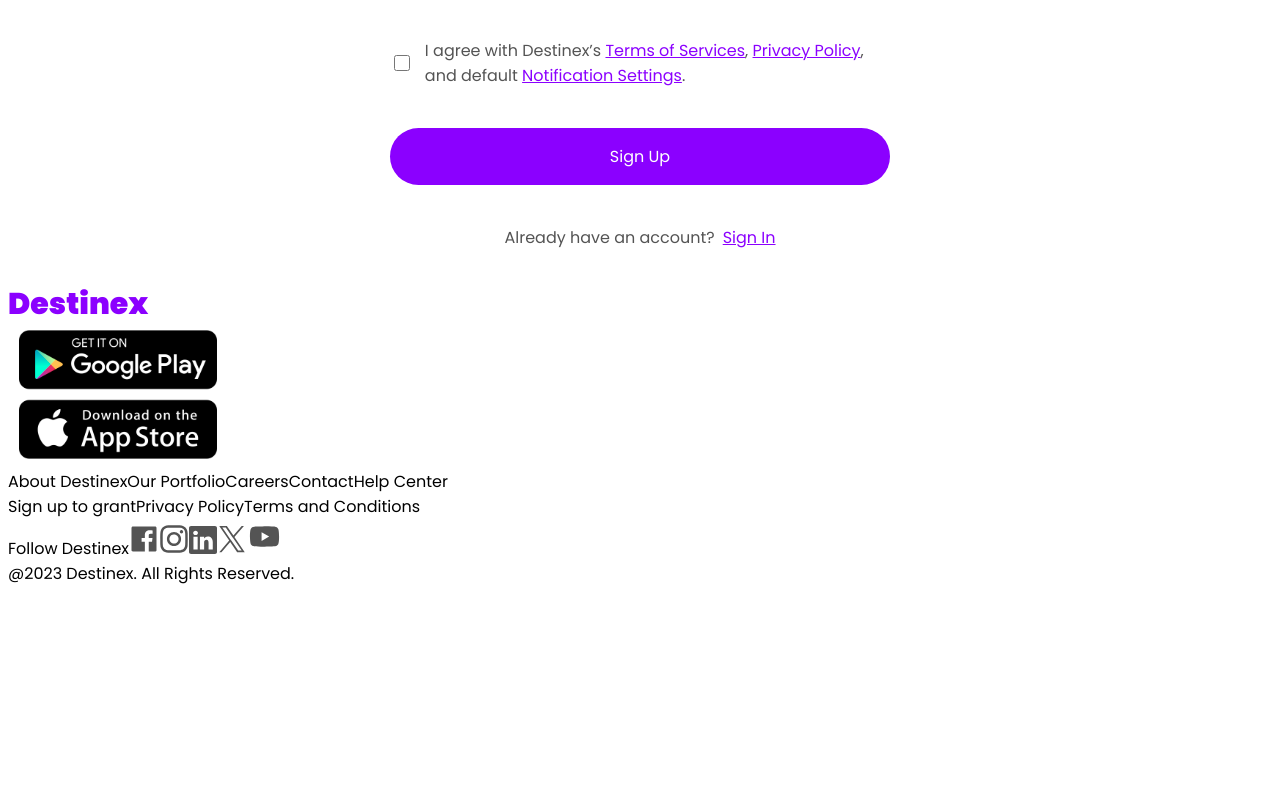
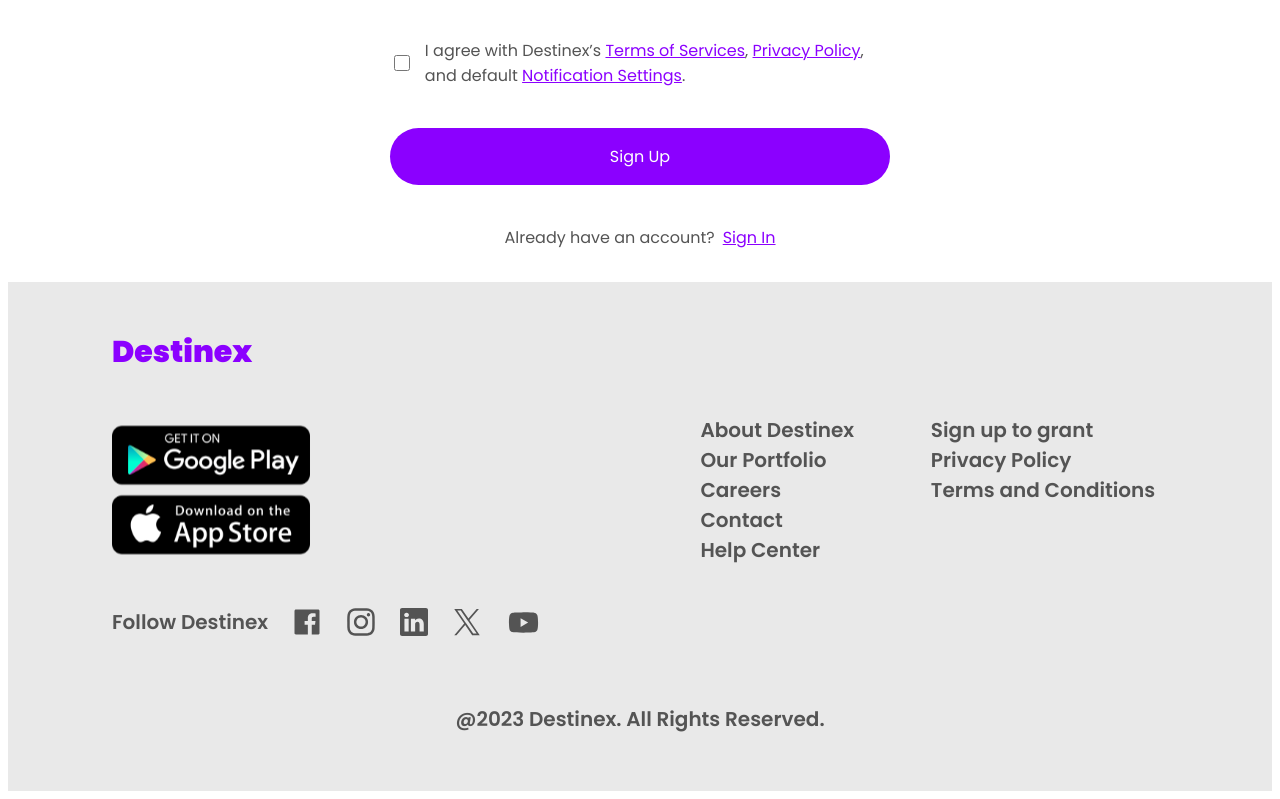
Before and after one commit to changminbark/Destinex, a React (Create React App) app in the folder frontend/: page / in a window 1280 px wide. Shown: the part 444-1243 px from the top of the page. Before the commit the page ends 1038 px from the top, so only its background shows below. Built offline with nearby package versions, Linux system fonts and the light colour scheme.

Commit message:
feat: footer

```diff
--- a/frontend/package.json
+++ b/frontend/package.json
@@ -8,6 +8,7 @@
     "@testing-library/user-event": "^13.5.0",
     "react": "^18.2.0",
     "react-dom": "^18.2.0",
+    "react-router-dom": "^6.18.0",
     "react-scripts": "5.0.1",
     "web-vitals": "^2.1.4"
   },
--- a/frontend/src/components/footer/footer.css
+++ b/frontend/src/components/footer/footer.css
@@ -1,3 +1,13 @@
+.bottom {
+    background: rgba(181, 181, 181, 0.30);
+}
+
+.bottomTitle {
+    padding-top: 3rem;
+    padding-bottom: 2.5rem;
+    padding-left: 6.5rem;
+}
+
 .bottomTitleText {
     color: #8B00FF;
     font-size: 1.875rem;
@@ -5,3 +15,69 @@
     font-weight: 900;
     line-height: normal;
 }
+
+.bottomLinksContainer {
+    display: flex;
+    flex-direction: row;
+    justify-content: space-between;
+}
+
+.Appstore_Logo {
+    padding-left: 5.8rem;
+    /*width: 15%;*/
+}
+
+.bottomLinks {
+    display: flex;
+    flex-direction: row;
+    padding-right: 2.5rem;
+}
+
+.bottomLinksTextBox {
+    display: flex;
+    flex-direction: column;
+    padding-right: 4.8rem;
+}
+
+.bottomLinksText {
+    color: #545454;
+    font-size: 20px;
+    font-style: normal;
+    font-weight: 600;
+    line-height: normal;
+}
+
+.bottomSocMed {
+    display: flex;
+    padding-top: 2.5rem;
+    padding-left: 6.5rem;
+    align-items: center;
+}
+
+.bottomSocMedFollowText {
+    color: #545454;
+    font-size: 20px;
+    font-style: normal;
+    font-weight: 600;
+    line-height: normal;
+}
+
+.bottomSocMedLogo {
+    padding-left: 1.5rem;
+}
+
+.bottomCopyright {
+    display: flex;
+    justify-content: center;
+    padding-top: 4rem;
+    padding-bottom: 3.6rem;
+}
+
+.bottomCopyrightText {
+    color: #545454;
+    text-align: center;
+    font-size: 20px;
+    font-style: normal;
+    font-weight: 600;
+    line-height: normal;
+}
--- a/frontend/src/components/footer/footer.jsx
+++ b/frontend/src/components/footer/footer.jsx
@@ -17,25 +17,27 @@
             <div className={"bottomLinksContainer"}>
                 <img className={"Appstore_Logo"} src={Appstore_Icon} alt={"Appstore Logo"} />
                 <div className={"bottomLinks"}>
+                    <div className={"bottomLinksTextBox"}>
                         <span className={"bottomLinksText"}>About Destinex</span>
                         <span className={"bottomLinksText"}>Our Portfolio</span>
                         <span className={"bottomLinksText"}>Careers</span>
                         <span className={"bottomLinksText"}>Contact</span>
                         <span className={"bottomLinksText"}>Help Center</span>
                     </div>
-                <div className={"bottomLinks"}>
+                    <div className={"bottomLinksTextBox"}>
                         <span className={"bottomLinksText"}>Sign up to grant</span>
                         <span className={"bottomLinksText"}>Privacy Policy</span>
                         <span className={"bottomLinksText"}>Terms and Conditions</span>
                     </div>
                 </div>
+            </div>
             <div className={"bottomSocMed"}>
                 <span className={"bottomSocMedFollowText"}>Follow Destinex</span>
-                <img src={Facebook_Icon} alt={"Facebook Logo"} />
-                <img src={Instagram_Icon} alt={"Instagram Logo"} />
-                <img src={Linkedin_Icon} alt={"Linkedin Logo"} />
-                <img src={X_Icon} alt={"X Logo"} />
-                <img src={Youtube_Icon} alt={"Youtube Logo"} />
+                <img className={"bottomSocMedLogo"} src={Facebook_Icon} alt={"Facebook Logo"} />
+                <img className={"bottomSocMedLogo"} src={Instagram_Icon} alt={"Instagram Logo"} />
+                <img className={"bottomSocMedLogo"} src={Linkedin_Icon} alt={"Linkedin Logo"} />
+                <img className={"bottomSocMedLogo"} src={X_Icon} alt={"X Logo"} />
+                <img className={"bottomSocMedLogo"} src={Youtube_Icon} alt={"Youtube Logo"} />
             </div>
             <div className={"bottomCopyright"}>
                 <span className={"bottomCopyrightText"}>@2023 Destinex. All Rights Reserved.</span>
--- a/frontend/src/index.js
+++ b/frontend/src/index.js
@@ -7,6 +7,5 @@
 root.render(
   <React.StrictMode>
     <App />
-    <Footer />
   </React.StrictMode>
 );
--- a/frontend/src/pages/wishers/signup/signup.jsx
+++ b/frontend/src/pages/wishers/signup/signup.jsx
@@ -2,13 +2,15 @@
 import SignupForm from "./signup-form/signup_form";
 // import Footer from "../../components/footer/footer";
 import './signup.css'
+import Footer from "../../../components/footer/footer";
+import React from "react";
 
 function Signup() {
     return (
       <div className="signup">
           {/* <Header></Header> */}
           <SignupForm></SignupForm>
-          {/* <Footer></Footer> */}
+          <Footer />
       </div>
     );
   }
```
Also changed, not shown: 1 other file (tests, documents, lock files or other folders). Lines whose indentation alone changed are shown as unchanged.
